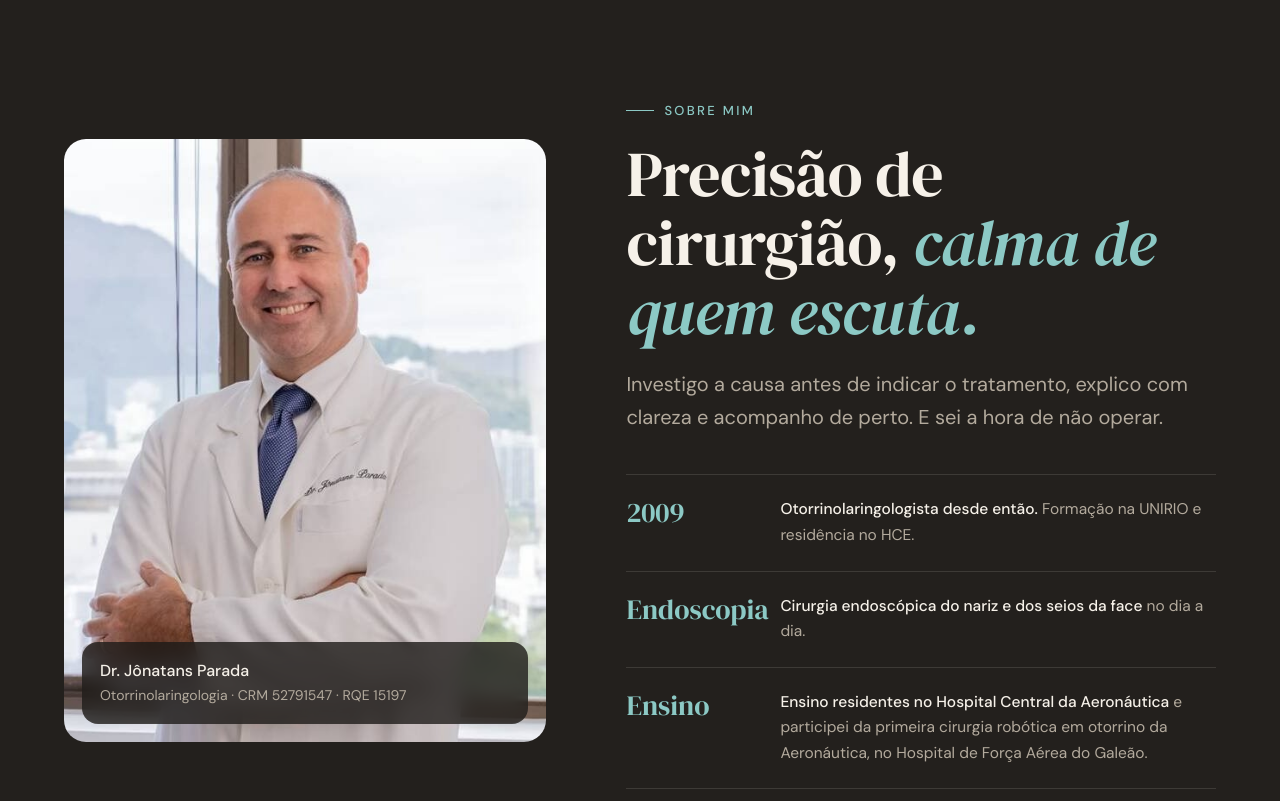
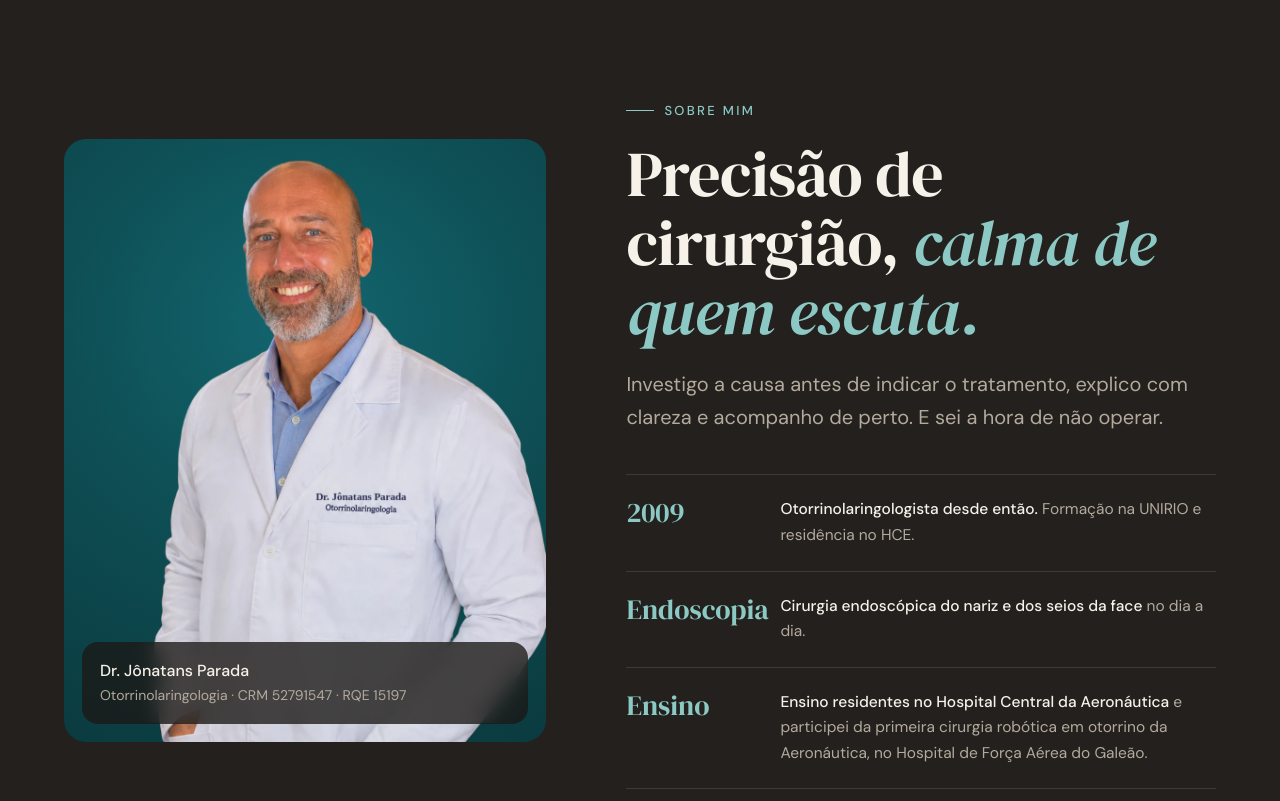
Before and after one commit to Jonatansjps/Marketing-Digital, a plain HTML site: page index.html in a window 1280 px wide. Shown: the part 6700-7501 px from the top of the page. Drawn offline with Linux system fonts and the light colour scheme.

Commit message:
Troca a foto em pé do Sobre mim pela nova foto de jaleco, sem fundo
Bordado do jaleco corrigido para Dr. Jônatans Parada.

Co-Authored-By: Claude Opus 5.5 <noreply@anthropic.com>
Claude-Session: https://claude.ai/code/session_01VgVNr4wqWES8s35JH5dGBy

```diff
--- a/index.html
+++ b/index.html
@@ -257,7 +257,7 @@ h2 em,h1 em{font-style:italic;color:var(--agua)}
 /* sobre */
 .sobre{background:var(--grafite-2)}
 .sobre .wrap{display:grid;grid-template-columns:.9fr 1.1fr;gap:80px;align-items:center}
-.sobre-foto{position:relative;border-radius:var(--raio);overflow:hidden;aspect-ratio:4/5}
+.sobre-foto{position:relative;border-radius:var(--raio);overflow:hidden;aspect-ratio:4/5;background:radial-gradient(110% 80% at 50% 30%,var(--petroleo-2) 0%,var(--petroleo) 45%,#0A3A3F 100%)}
 .sobre-foto img{width:100%;height:100%;object-fit:cover}
 .sobre-foto figcaption{position:absolute;left:18px;right:18px;bottom:18px;background:rgba(27,25,23,.78);backdrop-filter:blur(10px);-webkit-backdrop-filter:blur(10px);border-radius:16px;padding:16px 18px;font-size:14px;color:var(--muted)}
 .sobre-foto figcaption b{display:block;color:var(--marfim);font-weight:500;font-size:16px}
@@ -562,7 +562,7 @@ footer{border-top:1px solid var(--line);padding:70px 0 40px;font-size:15px;color
 <section class="secao sobre" id="sobre">
   <div class="wrap">
     <figure class="sobre-foto rv">
-      <img src="img/dr-jonatans-cristo.jpg" alt="Dr. Jônatans Parada de jaleco, com o Cristo Redentor ao fundo" loading="lazy" style="object-position:50% 20%">
+      <img src="img/dr-jonatans-jaleco.webp" alt="Dr. Jônatans Parada de jaleco, em pé, sorrindo" loading="lazy" style="object-position:50% 20%">
       <figcaption><b>Dr. Jônatans Parada</b>Otorrinolaringologia · CRM 52791547 · RQE 15197</figcaption>
     </figure>
     <div>
```
Also changed, not shown: img/dr-jonatans-jaleco.webp (added).
